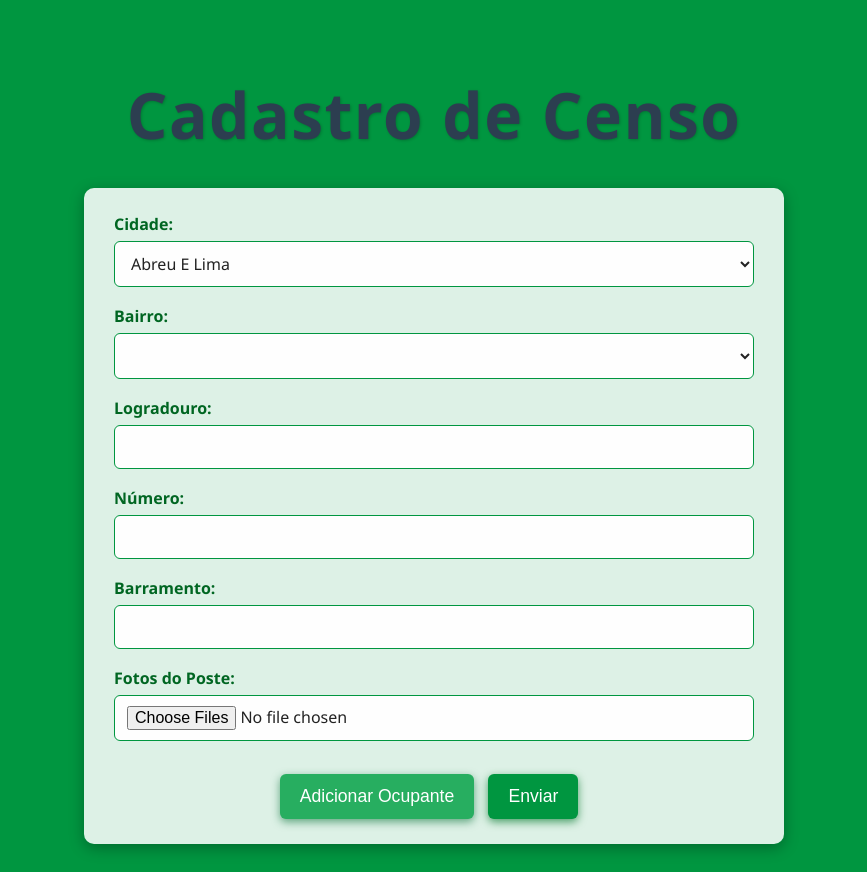
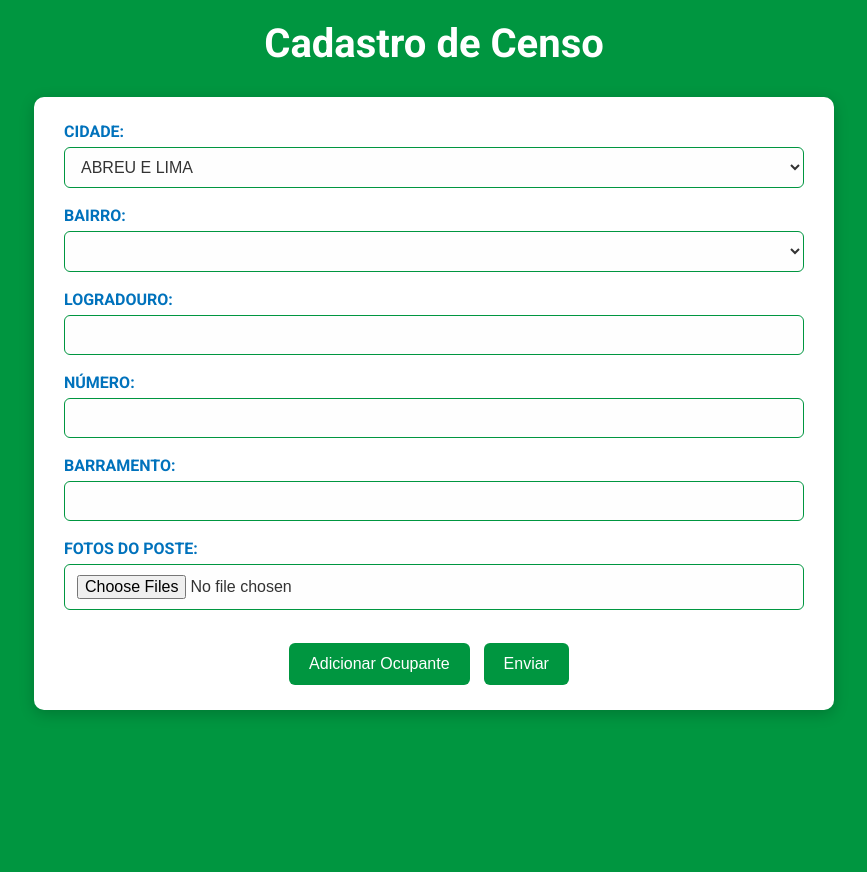
Before and after one commit to RafaelVirginio1805/app-fiscal-, a Flask app: page / in a window 1280 px wide. Shown: the whole page, without its empty margins (206-1073 px from the left). After the commit the page ends 716 px from the top, so only its background shows below. Run offline with Flask 3, Linux system fonts and the light colour scheme; lists and menus that the app fills with data are empty.

Commit message:
Update form.html

```diff
--- a/templates/form.html
+++ b/templates/form.html
@@ -4,44 +4,45 @@
     <meta charset="UTF-8" />
     <meta name="viewport" content="width=device-width, initial-scale=1.0">
     <title>Cadastro de Censo</title>
+    <link href="https://fonts.googleapis.com/css2?family=Roboto:wght@400;700&display=swap" rel="stylesheet">
     <style>
         * {
             box-sizing: border-box;
+            margin: 0;
+            padding: 0;
         }
 
         body {
-            font-family: 'Segoe UI', Tahoma, Geneva, Verdana, sans-serif;
-            background-color: #009640;
+            font-family: 'Roboto', sans-serif;
+            background-color: #009640; /* Verde da Neoenergia */
             padding: 20px;
-            color: #fff;
+            color: #333;
             min-height: 100vh;
         }
 
         h1 {
             text-align: center;
             margin-bottom: 30px;
-            color: #2c3e50;
-            font-size: clamp(2.5rem, 5vw, 4rem);
+            color: #ffffff;
+            font-size: 2.5rem;
             font-weight: 700;
-            text-shadow: 1px 1px 3px rgba(0,0,0,0.2);
-            letter-spacing: 1.5px;
         }
 
         form {
-            background: #ffffffdd;
-            max-width: 700px;
+            background: #ffffff;
+            max-width: 800px;
             margin: auto;
             padding: 25px 30px;
             border-radius: 10px;
-            box-shadow: 0 4px 15px rgba(0,0,0,0.3);
-            color: #222;
+            box-shadow: 0 4px 15px rgba(0,0,0,0.2);
         }
 
         label {
             display: block;
             margin-bottom: 6px;
             font-weight: 600;
-            color: #006622;
+            color: #0072BC;
+            text-transform: uppercase;
         }
 
         input[type="text"],
@@ -50,22 +51,23 @@
             width: 100%;
             padding: 10px 12px;
             margin-bottom: 18px;
-            border: 1.8px solid #009640;
+            border: 1.5px solid #009640;
             border-radius: 6px;
-            transition: border-color 0.3s ease, box-shadow 0.3s ease;
             font-size: 1rem;
-            font-family: inherit;
             background-color: #fefefe;
-            color: #222;
+            color: #333;
         }
 
         input[type="text"]:focus,
         input[type="file"]:focus,
         select:focus {
-            border-color: #006622;
+            border-color: #F58220;
             outline: none;
-            box-shadow: 0 0 8px #007f32aa;
-            background-color: #fff;
+            box-shadow: 0 0 8px rgba(245, 130, 32, 0.3);
+        }
+
+        select option {
+            text-transform: uppercase;
         }
 
         button {
@@ -75,55 +77,40 @@
             border: none;
             padding: 12px 20px;
             margin-right: 10px;
-            font-size: 1.1rem;
+            font-size: 1rem;
             border-radius: 6px;
             transition: background-color 0.3s ease, box-shadow 0.3s ease;
-            user-select: none;
-            box-shadow: 0 3px 8px #00762aaa;
         }
 
         button:hover {
-            background-color: #00762a;
-            box-shadow: 0 5px 12px #005a1fdd;
-        }
-
-        button[type="button"] {
-            background-color: #27ae60;
-            box-shadow: 0 3px 8px #1f7f4baa;
-        }
-
-        button[type="button"]:hover {
-            background-color: #1e874b;
-            box-shadow: 0 5px 12px #166837dd;
+            background-color: #0072BC;
+            box-shadow: 0 4px 10px rgba(0, 114, 188, 0.3);
         }
 
         .ocupante {
-            border: 1.5px solid #009640;
+            border: 1.5px solid #0072BC;
             padding: 20px;
             margin-bottom: 25px;
             border-radius: 8px;
-            background-color: #e9f5ea;
-            box-shadow: 0 1px 6px rgba(0, 102, 0, 0.15);
+            background-color: #e6f2f7;
             position: relative;
-            color: #134d13;
         }
 
         .ocupante .remover-btn {
             position: absolute;
             top: 10px;
             right: 10px;
-            background-color: #c0392b;
+            background-color: #F58220;
             color: #fff;
             padding: 6px 10px;
             font-size: 0.9rem;
             border: none;
             border-radius: 4px;
-            transition: background-color 0.3s ease;
             cursor: pointer;
         }
 
         .ocupante .remover-btn:hover {
-            background-color: #962d22;
+            background-color: #d96b1f;
         }
 
         .botoes-container {
@@ -131,8 +118,7 @@
             margin-top: 15px;
         }
     </style>
-
-   <script>
+    <script>
         let count = 0;
         let tipos = [];
 
@@ -143,7 +129,7 @@
             div.setAttribute("data-index", count);
             div.id = `ocupante_${count}`;
 
-            const tipoOptions = tipos.map(t => `<option value="${t}">${t}</option>`).join("");
+            const tipoOptions = tipos.map(t => `<option value="${t}">${t.toUpperCase()}</option>`).join("");
 
             div.innerHTML = `
                 <button type="button" class="remover-btn" onclick="removerOcupante(${count})">Remover Ocupante</button>
@@ -209,7 +195,7 @@
             Object.keys(cidades).forEach(cidade => {
                 const option = document.createElement("option");
                 option.value = cidade;
-                option.text = cidade;
+                option.text = cidade.toUpperCase();
                 cidadeSelect.add(option);
             });
 
@@ -220,7 +206,7 @@
                 bairros.forEach(bairro => {
                     const option = document.createElement("option");
                     option.value = bairro;
-                    option.text = bairro;
+                    option.text = bairro.toUpperCase();
                     bairroSelect.add(option);
                 });
             });
```
